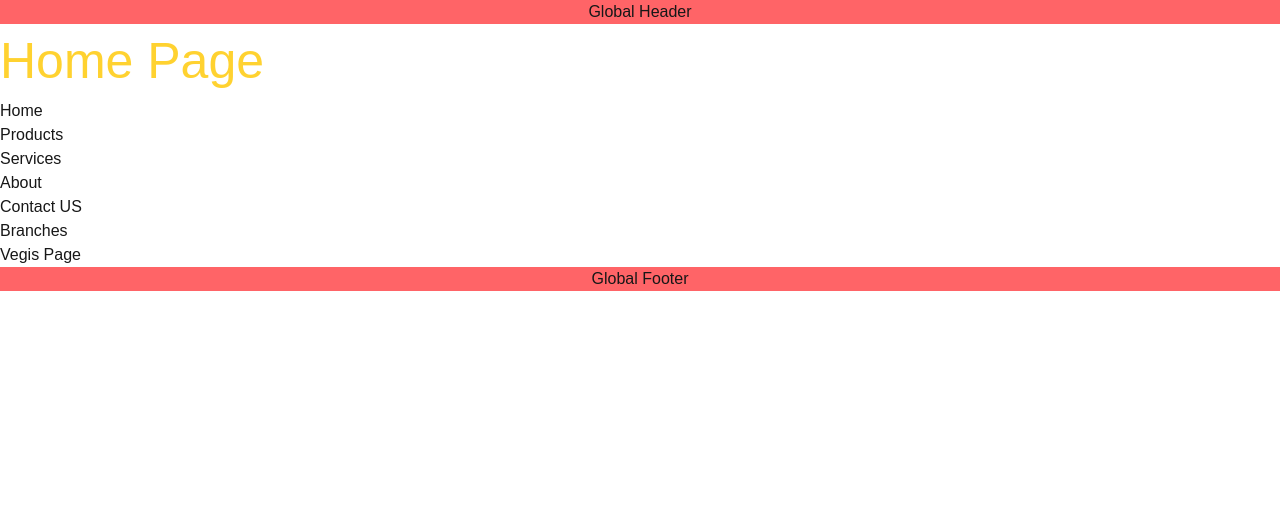
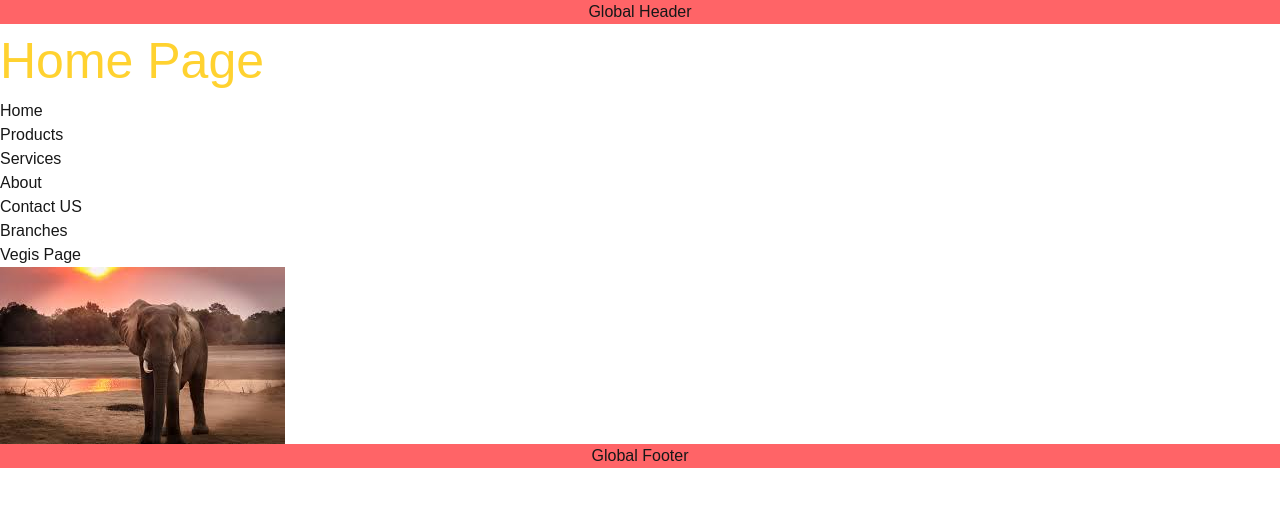
Before and after one commit to Manjitha-MK/NextJs, a Next.js app: page / in a window 1280 px wide. Shown: the top 506 px of the page. Built offline with nearby package versions, Linux system fonts and the light colour scheme.

Commit message:
add local image (image optimization)🐘

```diff
--- a/src/app/page.jsx
+++ b/src/app/page.jsx
@@ -1,5 +1,6 @@
 import Image from "next/image";
 import Link from "next/link";
+import img1 from "../../public/elephant.jpg"
 
 export default function Home() {
   return (
@@ -16,6 +17,9 @@ export default function Home() {
 
 
       </ul>
+      <div>
+          <Image src={img1} alt="Elephant image"/>
+      </div>
     </>
   );
 }
```
Also changed, not shown: public/elephant.jpg (added).
